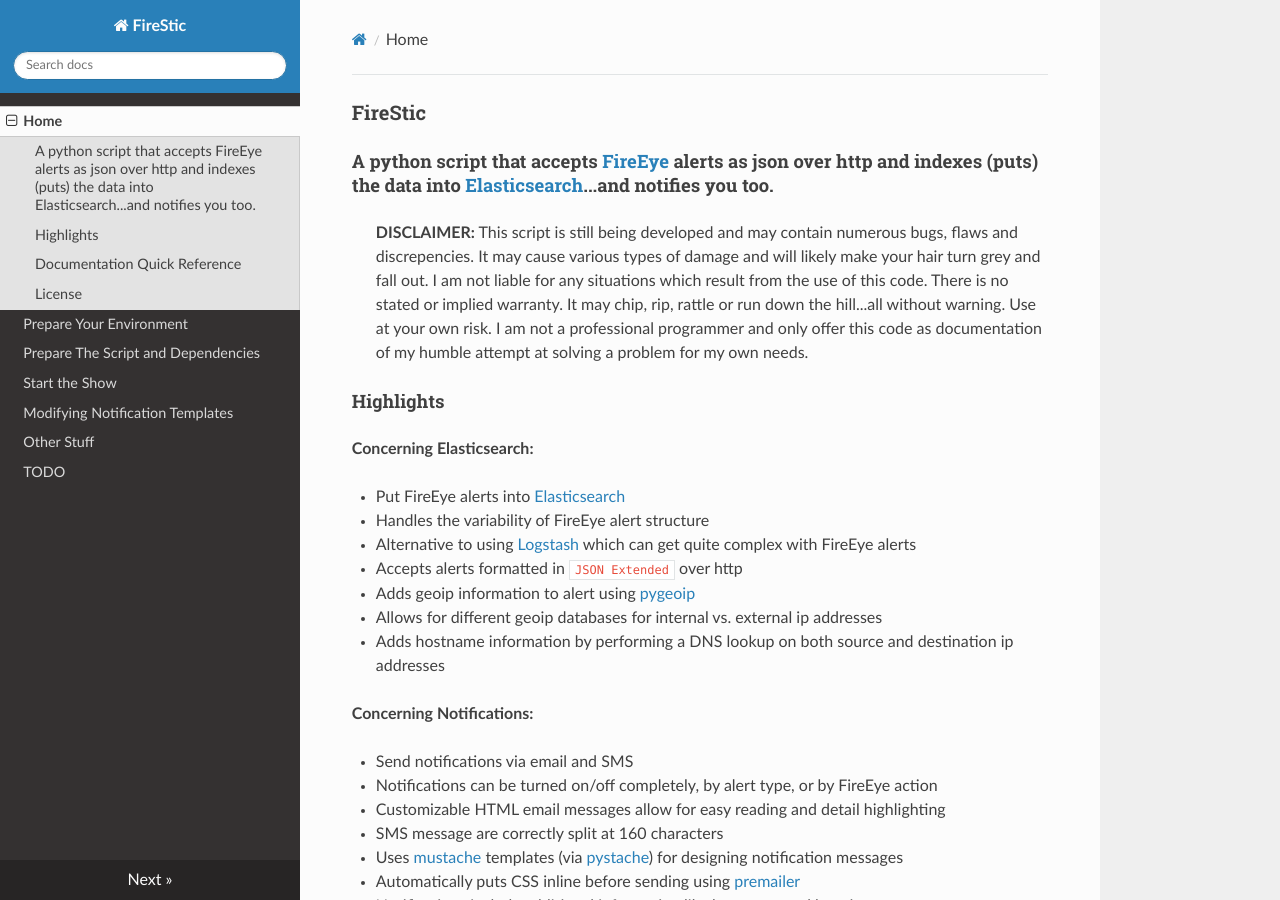
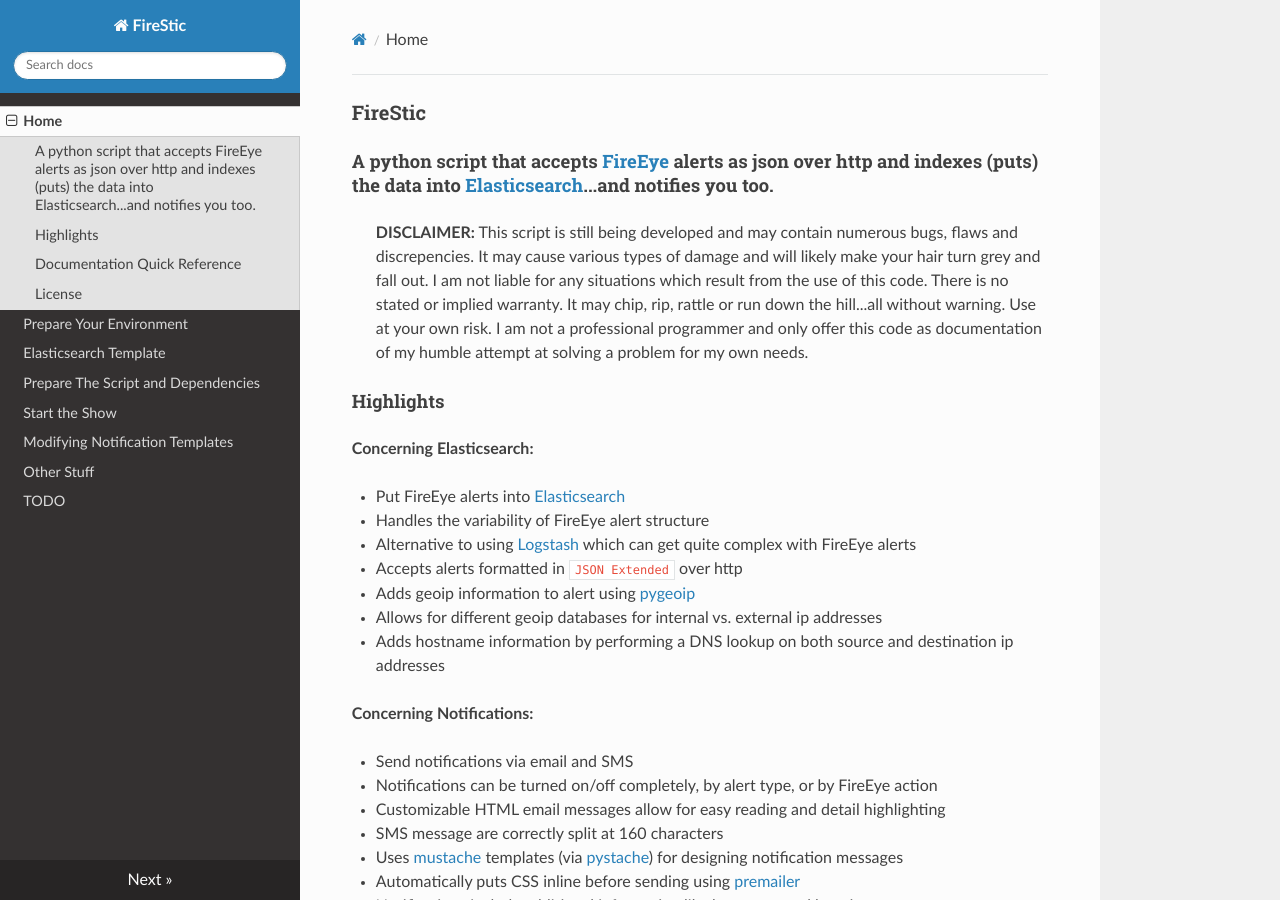
Before and after one commit to spcampbell/FireStic, an MkDocs documentation site: the page built from docs/index.md, in a window 1280 px wide and 900 px high. Built offline with MkDocs 1.6.1, drawn with Linux system fonts in a browser that asks for light colours; nearby versions of some CDN libraries; old or Windows-style settings are respelled for this version of MkDocs.

Commit message:
Update mkdocs.yml

```diff
--- a/mkdocs.yml
+++ b/mkdocs.yml
@@ -2,6 +2,7 @@ site_name: FireStic
 pages:
 - [index.md, Home]
 - [prepenv.md, Prepare Your Environment]
+- [prepenv.md#estemplate, Elasticsearch Template]
 - [prepscript.md, Prepare The Script and Dependencies]
 - [start.md, Start the Show]
 - [templates.md, Modifying Notification Templates]
```
